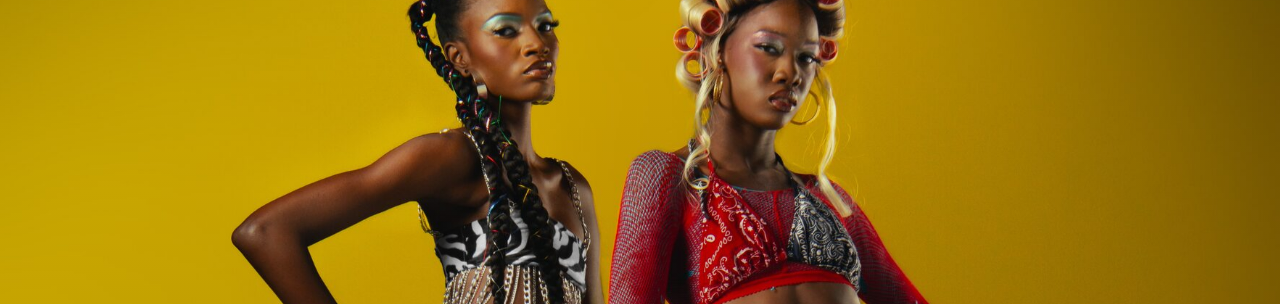
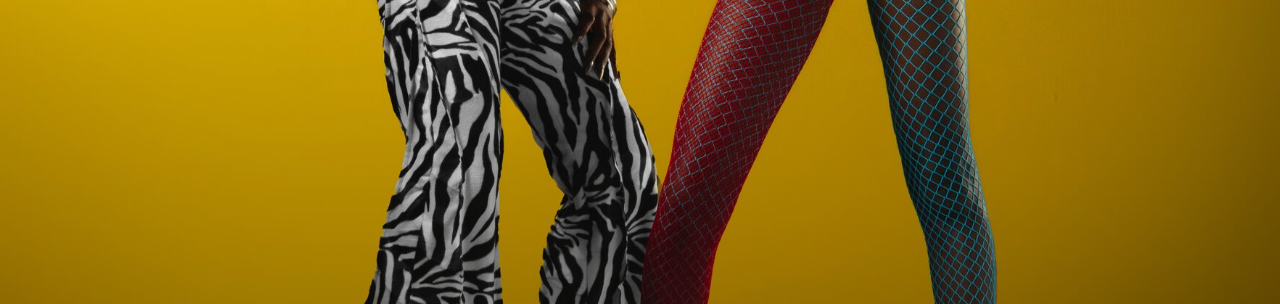
Before and after one commit to ruonacoder/The-Zine, a plain HTML site: page index.html in a window 1280 px wide. Shown: the top 304 px of the page. Drawn offline with nearby package versions, Linux system fonts and the light colour scheme.

Commit message:
Change background position to center 100%

```diff
--- a/index.html
+++ b/index.html
@@ -50,7 +50,7 @@
     inset:0;
     background-image:url('images/groupshot.jpg');
     background-size:cover;
-    background-position:center 50%;
+    background-position:center 100%;
     background-repeat:no-repeat;
     transform:scale(1.02);
   }
```
